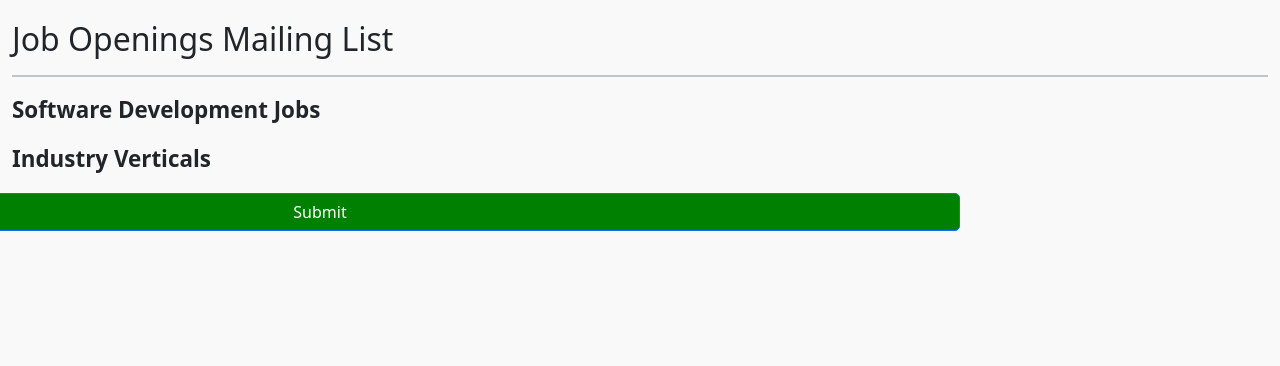
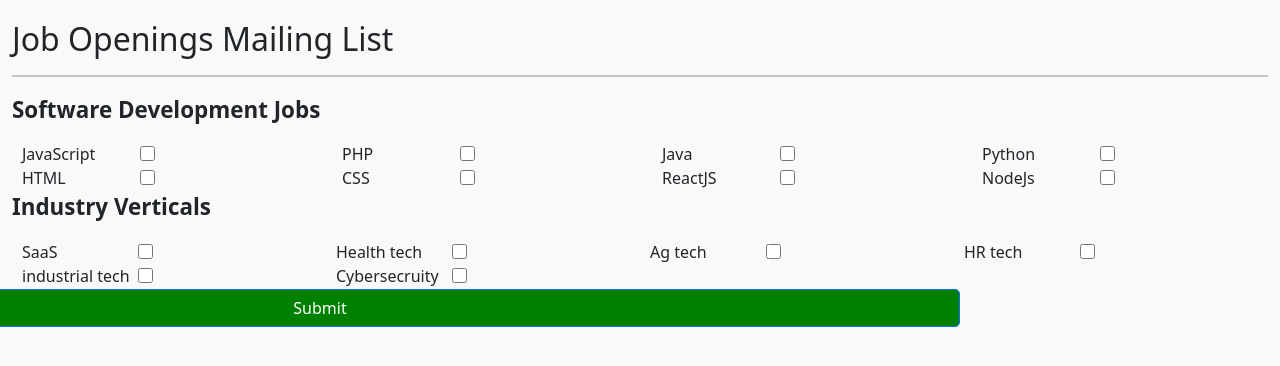
Before and after one commit to ronnguyen1011/flaskApplication, a Flask app: page /mailingList in a window 1280 px wide. Shown: the part 131-497 px from the top of the page. Run offline with Flask 3, Linux system fonts and the light colour scheme.

Commit message:
finished

```diff
--- a/app.py
+++ b/app.py
@@ -12,8 +12,20 @@ def show_form():
 @app.route("/", methods=["POST"])
 def process_form():
     # Access the form data using request.form
-    name = request.form.get("fname")
-    session["data"] = name
+    first_name = request.form.get("fname")
+    last_name = request.form.get("lname")
+    email = request.form.get("email")
+    state = request.form.get("state")
+    phone = request.form.get("phone")
+    ml_signup = bool(request.form.get("MLSignUp"))
+
+    # Store the form data in the session
+    session["first_name"] = first_name
+    session["last_name"] = last_name
+    session["email"] = email
+    session["state"] = state
+    session["phone"] = phone
+    session["ml_signup"] = ml_signup
     return redirect(url_for("experience"))
 
 
@@ -24,7 +36,14 @@ def experience():
 
 @app.route("/experience", methods=["POST"])
 def saveData():
-    name = session.get("data")
+    biography = request.form.get("biography")
+    gitLink = request.form.get("gitLink")
+    year = request.form.get("fav_language")
+    experience = request.form.get("fav_language1")
+    session["biography"] = biography
+    session["gitLink"] = gitLink
+    session["fav_language"] = year
+    session["fav_language1"] = experience
     return redirect(url_for("mailingList"))
 
 
@@ -35,13 +54,41 @@ def mailingList():
 
 @app.route("/mailingList", methods=["POST"])
 def mailingListData():
+    jobs = request.form.getlist("Jobs")
+    industry = request.form.getlist("Industry")
+    session["jobs"] = jobs
+    session["Industry"] = industry
+
     return redirect(url_for("summary"))
 
 
 @app.route("/summary", methods=["GET"])
 def summary():
-    data = session.get("data")
-    return render_template("summary.html", data=data)
+    first_name = session.get("first_name")
+    last_name = session["last_name"]
+    email = session["email"]
+    state = session["state"]
+    phone = session["phone"]
+    gitlink = session["gitLink"]
+    bio = session["biography"]
+    jobs = session["jobs"]
+    industry = session["Industry"]
+    year = session["fav_language"]
+    experience = session["fav_language1"]
+    return render_template(
+        "summary.html",
+        first_name=first_name,
+        last_name=last_name,
+        email=email,
+        state=state,
+        phone=phone,
+        gitlink=gitlink,
+        bio=bio,
+        jobs=jobs,
+        industry=industry,
+        year=year,
+        experience=experience,
+    )
 
 
 if __name__ == "__main__":
--- a/templates/mailingList.html
+++ b/templates/mailingList.html
@@ -4,16 +4,73 @@
   <div class="container-fluid">
     <h2 >Job Openings Mailing List</h2>
     <hr class="line">
-    <form action="/mailingList" method="POST">
       <div class="row">
         <p><strong>Software Development Jobs</strong></p>
+        <form action = "/mailingList" method = "POST">
         <div class="row checkbox">
+          <div class = "col-3">
+          <input type="checkbox"  name="Jobs" value="JavaScript">
+          <label for="1">JavaScript</label>
+          </div>
+          <div class = "col-3">
+            <input type="checkbox" name="Jobs" value="PHP">
+            <label for="2">PHP</label>
+          </div>
+          <div class = "col-3">
+            <input type="checkbox"  name="Jobs" value="Java">
+            <label for="3">Java</label>
+          </div>
+          <div class = "col-3">
+            <input type="checkbox" id="vehicle1" name="Jobs" value="Python">
+            <label for="vehicle1">Python</label>
+          </div>
+          <div class = "col-3">
+            <input type="checkbox" id="vehicle1" name="Jobs" value="HTML">
+            <label for="vehicle1">HTML</label>
+          </div>
+          <div class = "col-3">
+            <input type="checkbox" id="vehicle1" name="Jobs" value="CSS">
+            <label for="vehicle1">CSS</label>
+          </div>
+          <div class = "col-3">
+            <input type="checkbox" id="vehicle1" name="Jobs" value="ReactJS">
+            <label for="vehicle1">ReactJS</label>
+          </div>
+          <div class = "col-3">
+            <input type="checkbox" id="vehicle1" name="Jobs" value="NodeJs">
+            <label for="vehicle1">NodeJs</label>
+          </div>
+
+
         </div>
       </div>
       <div class="row">
         <p><strong>Industry Verticals</strong></p>
         <div class="row checkbox">
-
+          <div class = "col-3">
+            <input type="checkbox"  name="Industry" value="SaaS">
+            <label for="1">SaaS</label>
+            </div>
+            <div class = "col-3">
+              <input type="checkbox" name="Industry" value="Health tech">
+              <label for="2">Health tech</label>
+            </div>
+            <div class = "col-3">
+              <input type="checkbox"  name="Industry" value="Ag tech">
+              <label for="3">Ag tech</label>
+            </div>
+            <div class = "col-3">
+              <input type="checkbox" id="vehicle1" name="Industry" value="HR tech">
+              <label for="vehicle1">HR tech</label>
+            </div>
+            <div class = "col-3">
+              <input type="checkbox" id="vehicle1" name="Industry" value="industrial tech">
+              <label for="vehicle1">industrial tech</label>
+            </div>
+            <div class = "col-3">
+              <input type="checkbox" id="vehicle1" name="Industry" value="Cybersecruity">
+              <label for="vehicle1">Cybersecruity</label>
+            </div>
       </div>
       </div>
       <div class="row exPad">
```
Also changed, not shown: templates/experience.html (+10 -1 lines), templates/summary.html (+12 -11 lines).
